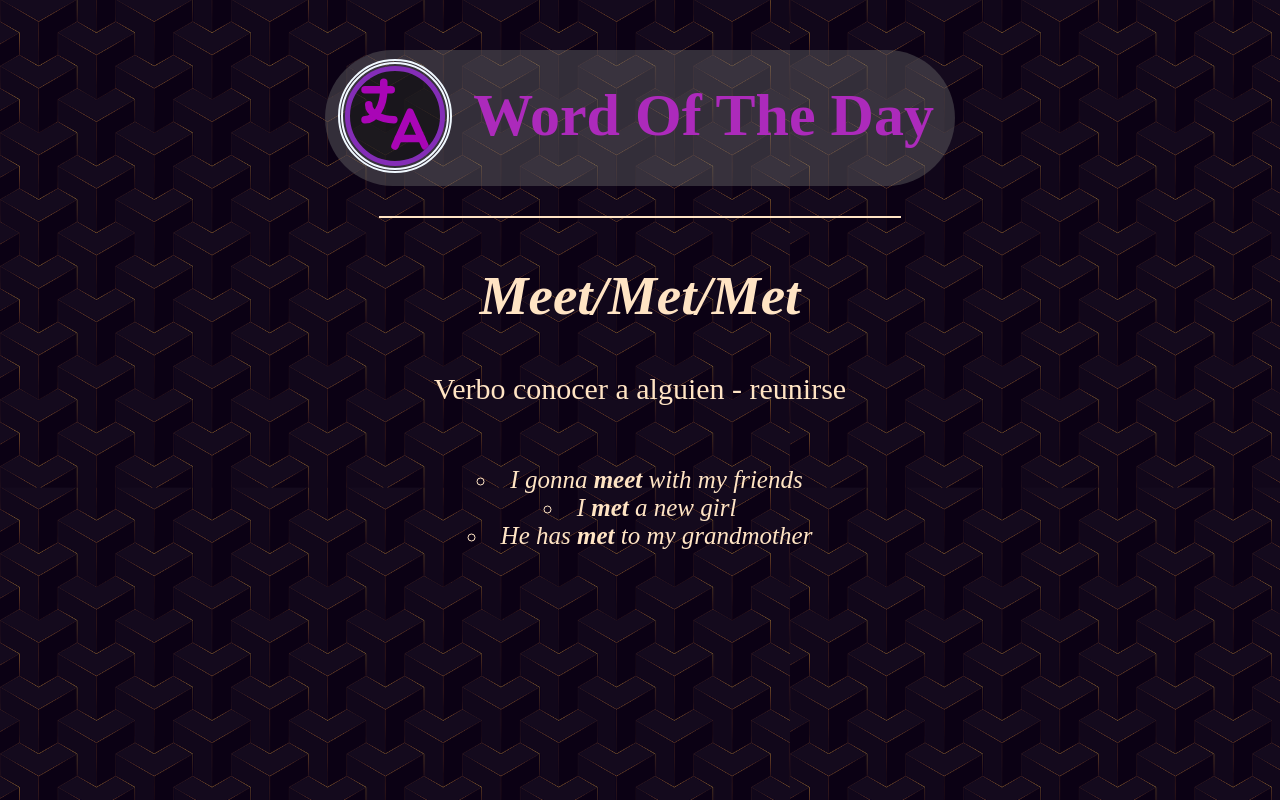
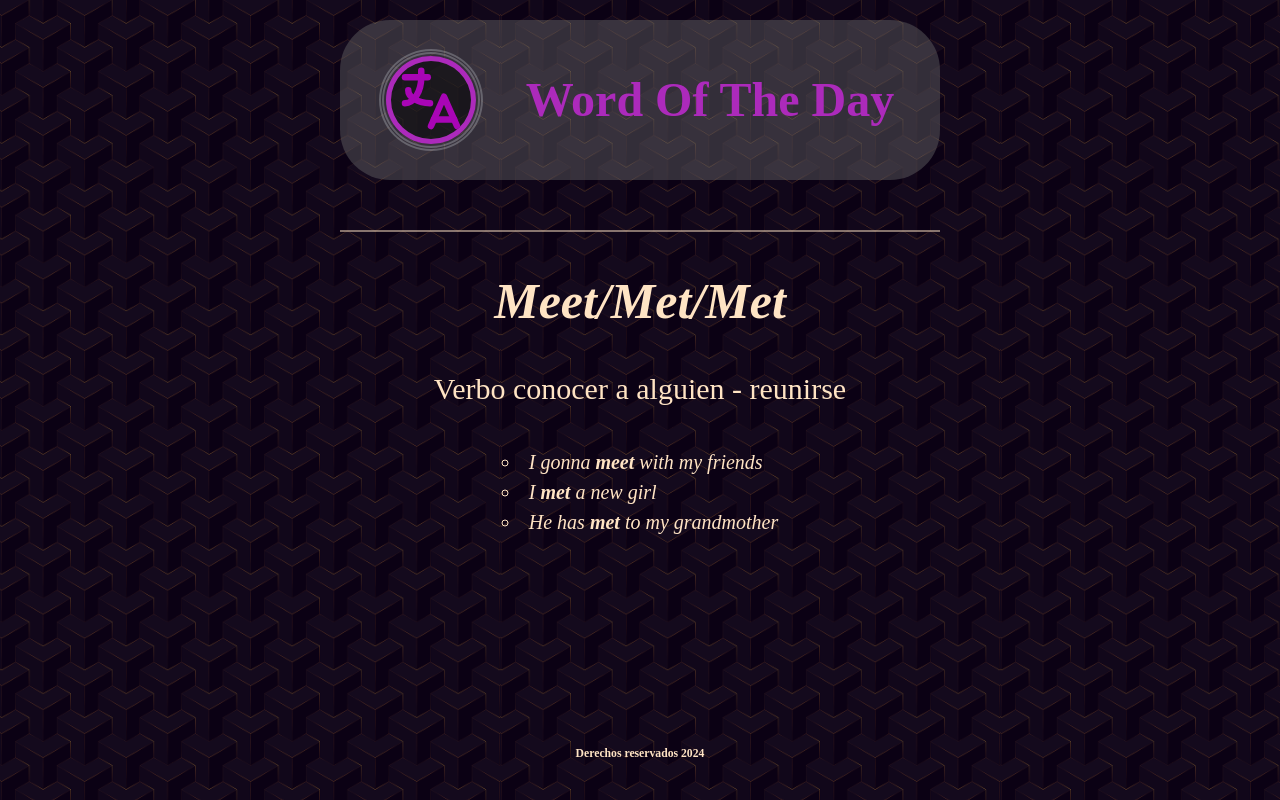
Before and after one commit to L3Ospina/EnglishWord, a plain HTML site: page Index.html in a window 1280 px wide. Drawn offline with Linux system fonts and the light colour scheme.

Commit message:
Actualizacion Interfaz

```diff
--- a/Estilos/CS.css
+++ b/Estilos/CS.css
@@ -1,119 +1,150 @@
+/*PREVAR*/
+:root{
+    --colorPrimario: rgb(172, 42, 187);
+    --colorSecundario: bisque;
+}
+
+/*GENERAL*/
+html{
+    font-size: 62.5%;
+    box-sizing: border-box;
+}
+
+*, *:before, *:after {
+    box-sizing: inherit;
+}
+
+
 Body{
-    background-image: url("/Estilos/RepetitivoF.png");/*Imagen de fondo*/
-    background-size: 790px;/*Tamaño y repeticion*/
-    color: bisque;/*Color de la letra en general*/
-    margin: 0px;/*Margen*/
+    background-image: url("/Imaenes/RepetitivoF.png");/*Imagen de fondo*/
+    background-size: 50rem;
+    color: var(--colorSecundario);/*Color de la letra en general*/
+
 }
-.FondoN{
+
+.fondo{
     background-color: rgba(27, 4, 47, 0.425);/*Capa oscura*/
     width: 100%;/*Ancho*/
     height: 100vh;/*Alto pero con vh*/
+    padding: 2rem;
 }
 
-/*-------------------------------------*/
-main{
-    /*------Organizar los dos elementos-------*/
-    display: flex; /*tipo de display*/
-    justify-content: center;/*centrar contenido*/
+
+/*TITULO*/
+
+.marco_titulo{
+    border-radius: 50px;/*Radio de los vordes*/
+    padding: 2rem 0px;/*Relleno de adentro a fuera*/
+    background-color: rgba(108, 108, 108, 0.423);/*Fondo Cor*/
+    text-align: center;
 }
 
-.Presentacion{
-    /*------Organizar los dos elementos-------*/
 
-    display: grid; /*tipo de display*/
-    grid-template-columns: auto auto; /*2 columnas*/
-
-    min-width: 630px;/*Ancho minimo*/
-    max-width: 520px;/*Ancho maximo*/
-
-    border-radius: 70px;/*Radio de los vordes*/
-
-    padding: 11px 0px;/*Relleno de adentro a fuera*/
-
-    margin: 50px 0px 0px 0px;/*Margen de arriba*/
-    background-color: rgba(108, 108, 108, 0.423);/*Fondo Cor*/
+@media (min-width: 768px) {
+    .contenedor{
+        width: 60rem;
+        margin: 0 auto;
+    }
 }
 
-.Logo svg{
+.header{
+    display: inline-block;
+    text-align: center;
+}
+@media (min-width: 768px) {
+    .header{
+        display: flex;
+        justify-content: center;
+        align-items: center;
+        gap: 5rem;
+    }
+}
 
-    margin: 5px 5px 5px 20px;/*Margen*/
-    height: 90px;/*Largo*/
-    width: 90px;/*Ancho*/
+.logo{
+    min-width: 9rem;/*Ancho*/
 
     background-color: rgba(0, 0, 0, 0.509);/*colorRGB Alpha*/
 
-    border-color: rgb(132, 45, 183);/*Color del borde*/
+    border-color: var(--colorPrimario);/*Color del borde*/
     border-radius: 50%; /*Radio de los vordes*/
     border-style: solid;/*Estilo del borde*/
     border-width: 5px;/*Grosor del borde*/
 
     outline-style: double;/*Linea fuera del borde*/
     outline-width: 5px;/*Grosor*/
-    outline-color: aliceblue;/*Color*/
+    outline-color: rgba(240, 248, 255, 0.242);/*Color*/
     outline-offset: 2px;/*distancia de la linea*/
 }
 
-.Titulo h1{
-    color: rgb(172, 42, 187);/*Color letra*/
-    margin: 20px 20px 0px 20px;/*Mod margen*/
+.titulo{
+    color: var(--colorPrimario);/*Color letra*/
 
-    text-align: center;/*Alinea Textos*/
     text-transform: capitalize;/*Tranforma el texto*/
-    font-size: 60px/*Tamaño de la fuente*/
+    font-size: 4.8rem/*Tamaño de la fuente*/
 }
 
-/*----------------------------------------------------------------------*/
 
-hr{/*La raya*/
-    width: 520px;/*Ancho minimo*/
-    margin: 30px  auto;/*Margen*/
+.division{/*La raya*/
+    margin-top: 5rem;
     border-style: solid;/*Estilo de borde*/
+    opacity: 0.5;
 }
 
-/*----------------------------------------------------------------------*/
-.Palabra h2{
+/*CONTENIDO*/
+
+/*PALABRA*/
+.palabra{
     font-style: italic;/*Estilo fuente*/
     text-align: center;/*Alineacion*/
     text-transform: capitalize;/*tranformo a capital inicial*/
-    font-size: 55px;/*Tamaño funete*/
+    font-size: 5rem;/*Tamaño funete*/
     transition: text-shadow 1s;/*transition: text 1s; /*Transicion del color*/
 }
-.Palabra:hover h2{ /*Cambia de color cursor encima*/
+.palabra:hover{ /*Cambia de color cursor encima*/
 
     /*color: rgb(22, 171, 129);/*color de la funete*/
     text-shadow: rgb(255, 147, 230) 0px 0 20px;/*sombraLet*/
 
 }
 
-/*----------------------------------------------------------------------*/
+/*EXPLICACION*/
 
-.Explicacion{
+.explicacion{
     text-align: center;/*Alinear al centro*/
     font-size: 30px;/*Tamaño de fuente*/
 }
-.Explicacion::first-letter {/*Modificar la primara letra*/
+.explicacion::first-letter {/*Modificar la primara letra*/
     text-transform: uppercase; /*Mayuscula*/
 }
 
-/*----------------------------------------------------------------------*/
+.contenedor_lista{
+    display: flex;
+    justify-content: center
+}
 
-.Ejemplos li{ /*Modificando la li*/
+.lista{ /*Modificando la lu*/
+    text-align: justify;/*Alinear al centro*/
+    font-style: italic;/*Estilo de funte*/
+
+    padding: 0px;/*Relleno*/
+}
+
+/*EJEMPLOS*/
+.ejemplos{ /*Modificando la li*/
     list-style-type: circle;/*Tipo de punto lista*/
     list-style-position: inside;/*Los circulos dentro de la caja*/
-    font-size: 25px;/*Tamaño de fuente*/
+    font-size: 2rem;/*Tamaño de fuente*/
+    line-height: 1.5;
 }
-.Ejemplos li::first-letter{/*Modificar la primara letra*/
+.ejemplos li::first-letter{/*Modificar la primara letra*/
     text-transform: uppercase; /*Mayuscula*/
 }
 
-.Ejemplos{ /*Modificando la lu*/
-    text-align: center;/*Alinear al centro*/
-    font-style: italic;/*Estilo de funte*/
 
-    padding: 0px;/*Relleno*/
-    margin: 60px auto auto auto;/*Mrgen*/
+.footer{
+    margin-top: 20rem;
+    text-align: center;
 }
-
 /*---------------------------------------------------------------------*/
 
 /*propiedad overflow, cocultar contenido fuera de rango W y H*/
--- a/Index.html
+++ b/Index.html
@@ -6,22 +6,26 @@
     <meta name="viewport" content="width=device-width, initial-scale=1.0">
     <title>EasyEnglish</title>
 
+    <link rel="preload" href="/Estilos/Normalize.css" as="style">
+    <link rel="stylesheet" href="/Estilos/Normalize.css">
+
     <link rel="preload" href="Estilos/CS.css" as="style">
     <link rel="stylesheet" href="Estilos/CS.css">
-
-    <script src="Script/Actualizador.js" defer></script>
-    <!--El defer es para cargar en paralelo con el HTML-->
 
 </head>
 
 <body>
-    <section class="FondoN">
 
-        <main>
-            <header class="Presentacion">
-                <div class="Logo">
-                    <svg xmlns="http://www.w3.org/2000/svg" class="icon icon-tabler icon-tabler-language" width="88"
-                        height="88" viewBox="0 0 24 24" stroke-width="2" stroke="#a905b6" fill="none"
+    <div class="fondo">
+
+        <div class="contenedor">
+
+            <div class="marco_titulo">
+
+                <header class="header">
+
+                    <svg class="logo" xmlns="http://www.w3.org/2000/svg" class="icon icon-tabler icon-tabler-language"
+                        width="88" height="88" viewBox="0 0 24 24" stroke-width="2" stroke="#a905b6" fill="none"
                         stroke-linecap="round" stroke-linejoin="round">
                         <path stroke="none" d="M0 0h24v24H0z" fill="none" />
                         <path d="M4 5h7" />
@@ -30,28 +34,39 @@
                         <path d="M12 20l4 -9l4 9" />
                         <path d="M19.1 18h-6.2" />
                     </svg>
+
+                    <h1 class="titulo">word of the day</h1>
+                </header>
             </div>
-                <div class="Titulo">
-                    <h1>word of the day</h1>
-                </div>
-            </header>
-        </main>
-        <hr>
-        <section>
-            <div class="Palabra">
-                <h2>meet/met/met</h2>
+            <hr class="division">
         </div>
 
-            <p class="Explicacion"> verbo conocer a alguien - reunirse</p>
 
-            <ul class="Ejemplos"><!--Las li deben estar e una ul-->
+        <main>
+            <h2 class="palabra">meet/met/met</h2>
+
+
+            <p class="explicacion"> verbo conocer a alguien - reunirse</p>
+
+            <div class="contenedor_lista">
+
+                <ul class="lista"><!--Las li deben estar e una ul-->
+
+                    <div class="ejemplos">
+
                         <li>i gonna <b>meet</b> with my friends</li>
                         <li>i<b> met</b> a new girl</li>
                         <li>he has <b>met</b> to my grandmother</li>
+                    </div>
                 </ul>
-        </section>
+            </div>
 
-    </section>
+        </main>
+
+        <footer class="footer">
+            <h3>Derechos reservados 2024</h3>
+        </footer>
+    </div>
 </body>
 
 </html>
```
Also changed, not shown: Estilos/Normalize.css (added), Estilos/RepetitivoF.png (deleted), Imaenes/RepetitivoF.png (added). Lines whose indentation alone changed are shown as unchanged.
